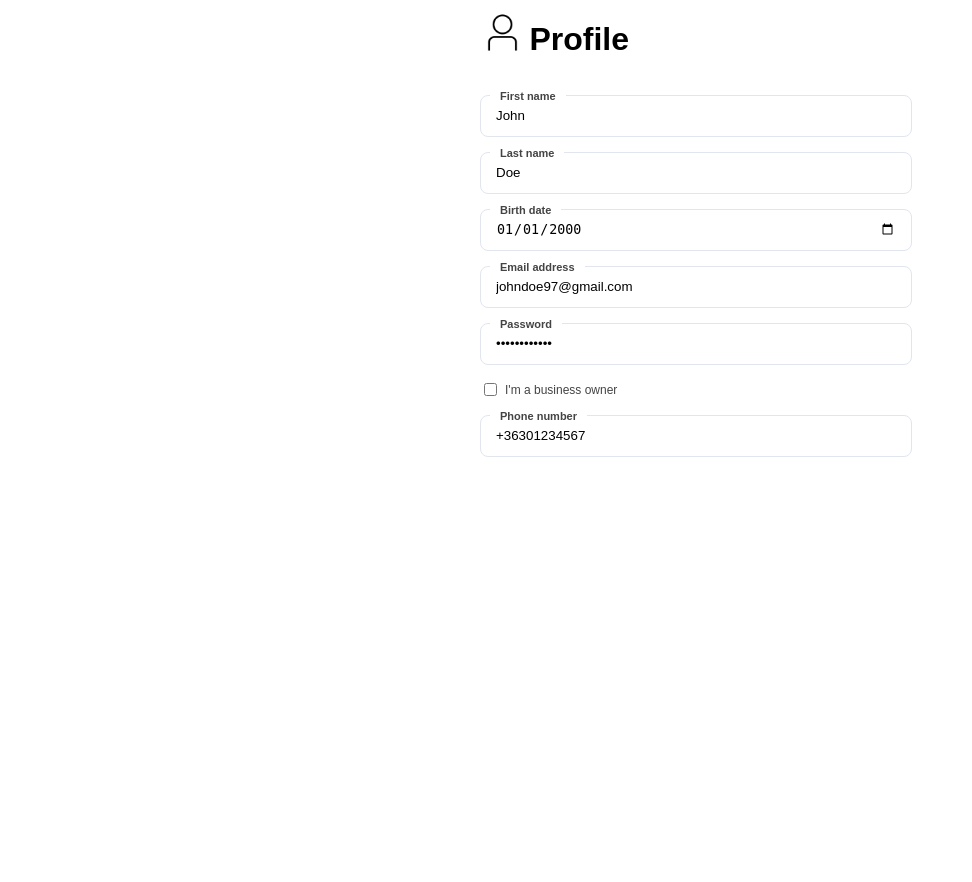
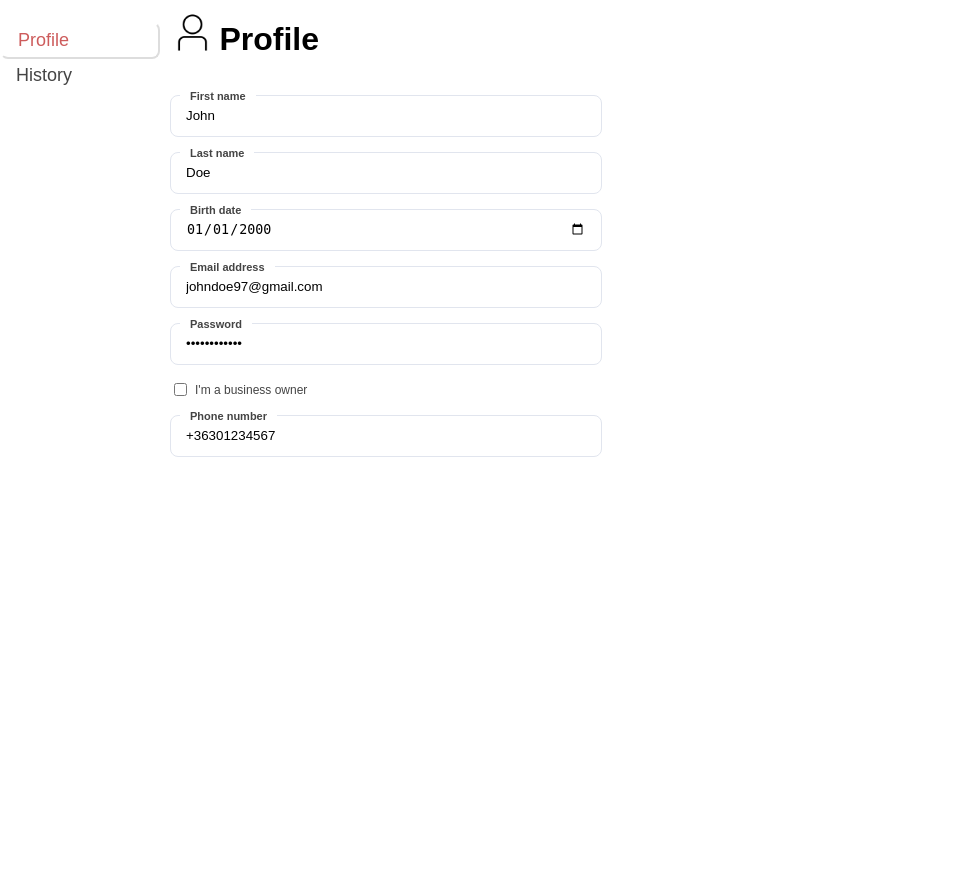
Before and after one commit to gergo-m/hirdeto-kereskedelmi-oldal, a PHP site: page /profile.html in a window 1280 px wide. Shown: the part 48-930 px from the top of the page, without its empty margins (0-972 px from the left). Run offline with PHP 8.4, Linux system fonts and the light colour scheme.

Commit message:
Added sidebar on profile page

```diff
--- a/profile.css
+++ b/profile.css
@@ -11,7 +11,8 @@ img {
 .profile-info {
     position: relative;
     width: 20rem;
-    margin: 0 auto;
+    margin: 0 auto 0 160px;
+    padding: 0 10px;
     background: #fff;
 }
 
@@ -64,3 +65,41 @@ img {
 input:focus {
     outline: none;
 }
+
+.sidenav {
+    height: 100%;
+    width: 160px;
+    position: fixed;
+    z-index: 1;
+    top: 50px;
+    left: 0;
+    background-color: white;
+    overflow-x: hidden;
+    padding-top: 20px;
+}
+
+.sidenav a {
+    padding: 6px 8px 6px 16px;
+    text-decoration: none;
+    font-size: 18px;
+    color: #444;
+    display: block;
+}
+
+.sidenav a.active {
+    color: indianred;
+    background: transparent;
+    border: #ddd solid 2px;
+    border-top-color: white;
+    border-left-color: white;
+    border-radius: 0.5rem;
+}
+
+.sidenav a:hover {
+    color: indianred;
+}
+
+@media screen and (max-height: 450px) {
+    .sidenav {padding-top: 15px;}
+    .sidenav a {font-size: 18px;}
+}
--- a/profile.html
+++ b/profile.html
@@ -15,6 +15,10 @@
     </nav>
 </head>
 <body>
+<div class="sidenav">
+    <a class="active" href="./profile.html">Profile</a>
+    <a href="./history.html">History</a>
+</div>
 <div class="profile-info">
     <div>
         <img src="./assets/images-icons/profile-outline.png" alt="profile icon">
--- a/style.css
+++ b/style.css
@@ -6,6 +6,7 @@ body {
 #topnav {
     overflow: hidden;
     background-color: #333;
+    height: inherit;
 }
 
 #topnav a {
```
Also changed, not shown: history.html (added, +10 -0 lines).
